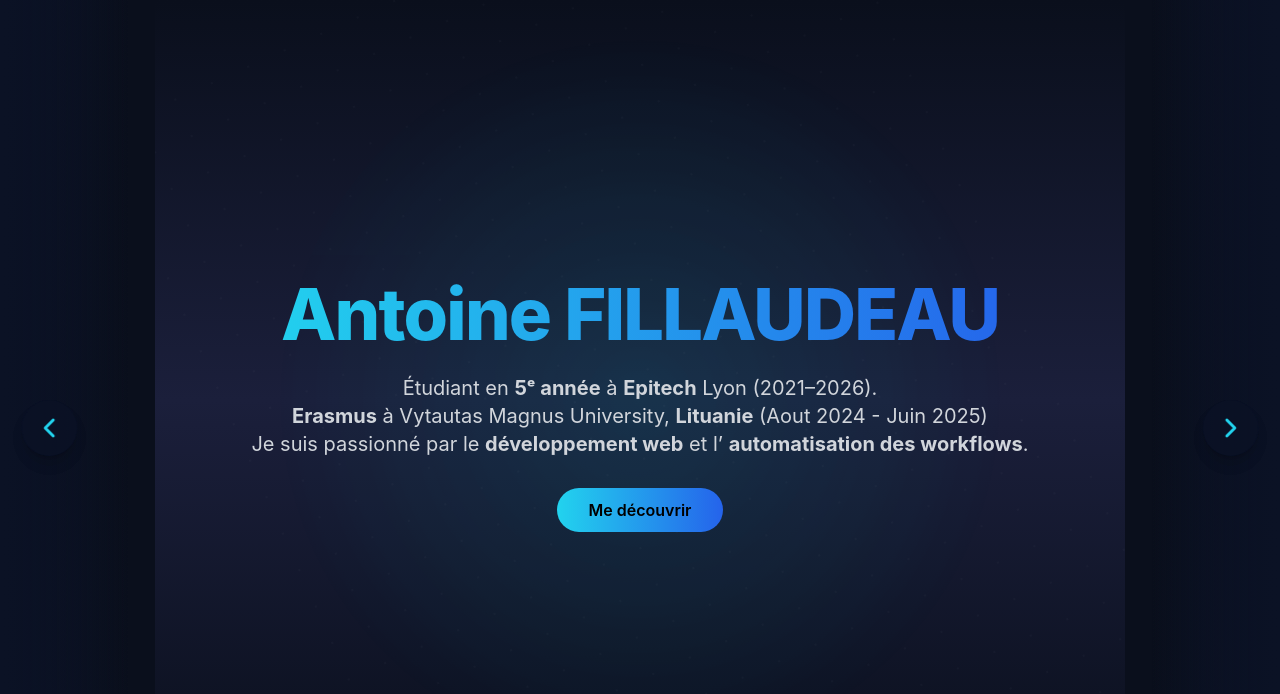
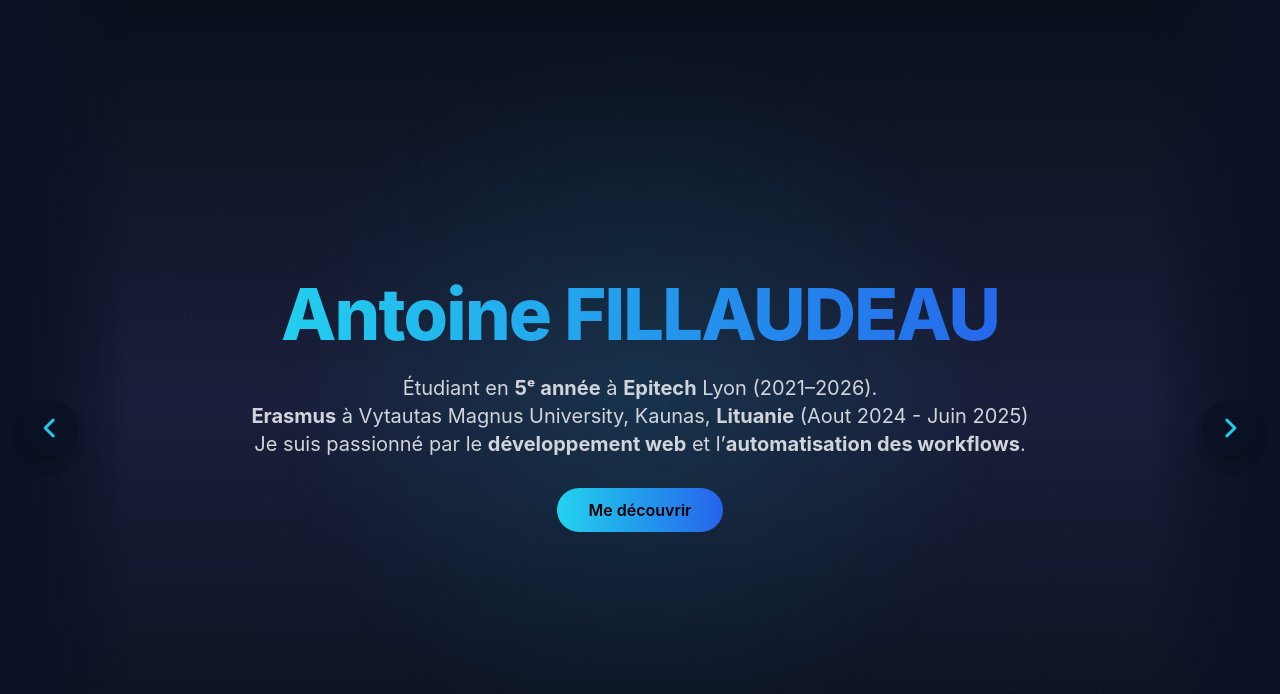
Before and after one commit to antoinefld/curriculum_vitae, a React (Create React App) app: page / in a window 1280 px wide. Shown: the top 694 px of the page. Built offline with nearby package versions, Linux system fonts and the light colour scheme.

Commit message:
[FIX] title page, bg & mispelling

```diff
--- a/public/index.html
+++ b/public/index.html
@@ -24,7 +24,7 @@
       work correctly both with client-side routing and a non-root public URL.
       Learn how to configure a non-root public URL by running `npm run build`.
     -->
-    <title>React App</title>
+    <title>Curriculum Vitae</title>
   </head>
   <body>
     <noscript>You need to enable JavaScript to run this app.</noscript>
--- a/src/App.js
+++ b/src/App.js
@@ -11,7 +11,7 @@ import ExpPro from "./components/ProXP";
 function App() {
     return (
         <div className="snap-y snap-mandatory h-screen overflow-y-scroll scroll-smooth">
-          <section className="snap-start min-h-screen bg-[#0A0F1C] flex items-center justify-center">
+          <section className="snap-start min-h-screen bg-gradient-to-b from-[#0A0F1C] via-[#1B1F3B] to-[#0A0F1C] flex items-center justify-center">
             <Introducing />
           </section>
 
--- a/src/components/Introducing.jsx
+++ b/src/components/Introducing.jsx
@@ -20,9 +20,9 @@ export default function Introducing() {
         <p className="mt-6 text-xl text-gray-300">
           Étudiant en <b>5ᵉ année</b> à <b>Epitech</b> Lyon (2021–2026).
           <br />
-          <b>Erasmus</b> à Vytautas Magnus University, <b>Lituanie</b> (Aout 2024 - Juin 2025)
+          <b>Erasmus</b> à Vytautas Magnus University, Kaunas, <b>Lituanie</b> (Aout 2024 - Juin 2025)
           <br />
-          Je suis passionné par le  <b>développement web</b> et l’ <b>automatisation des workflows</b>.
+          Je suis passionné par le  <b>développement web</b> et l’<b>automatisation des workflows</b>.
         </p>
         <div className="mt-10">
           <a
--- a/src/components/ProXP.jsx
+++ b/src/components/ProXP.jsx
@@ -66,7 +66,7 @@ export default function Exp_Pro() {
       </motion.div>
 
 
-      <h2 className="text-4xl font-bold mb-4 py-2 mt-16 bg-clip-text text-transparent bg-gradient-to-r from-cyan-400 to-blue-500">
+      <h2 className="text-4xl font-bold mb-4 py-2 mt-12 bg-clip-text text-transparent bg-gradient-to-r from-cyan-400 to-blue-500">
         • Auto-Entreprise (Mars 2024 - Juin 2024)
       </h2>
 
```
